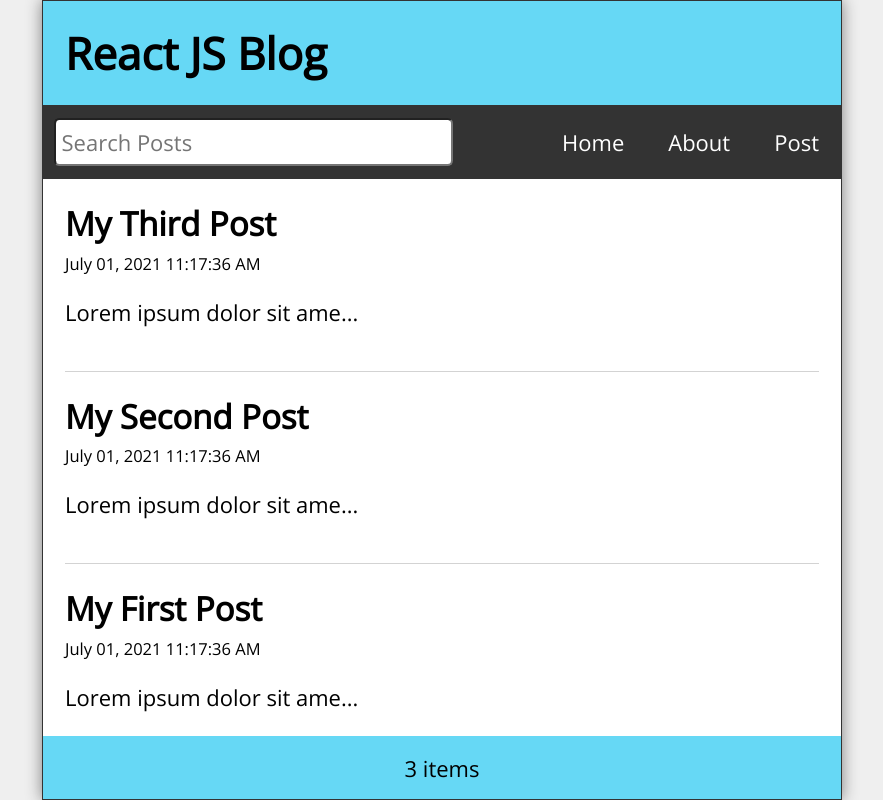
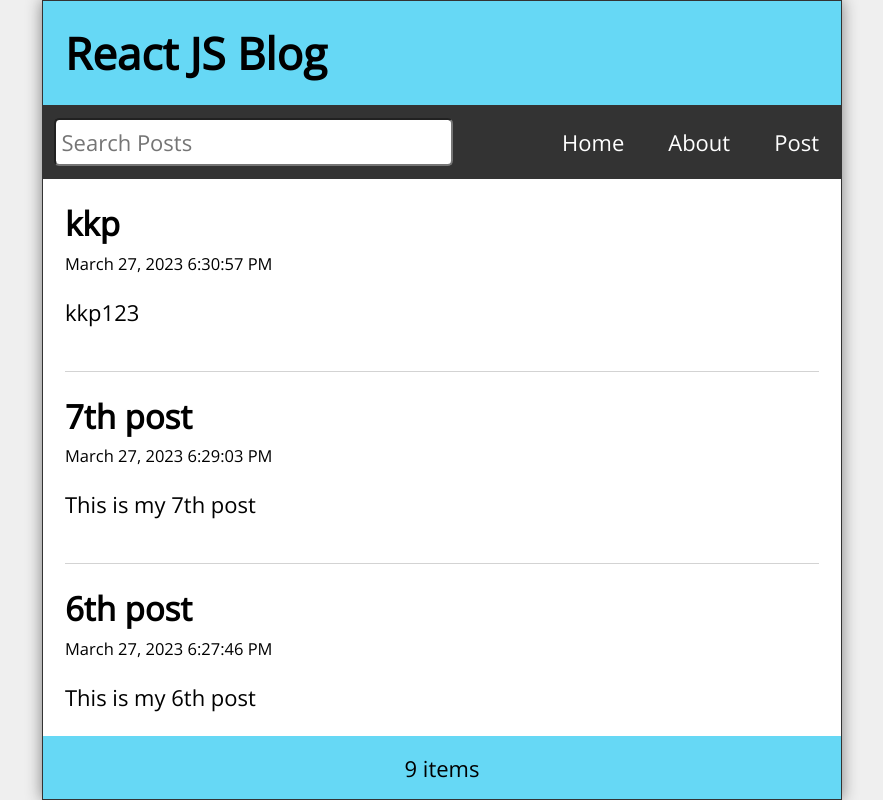
Before and after one commit to kpaccess/reactBlog-with-axios, a React (Vite) app: page / in a window 1280 px wide. Shown: the whole page, without its empty margins (198-1081 px from the left). Built offline with nearby package versions, Linux system fonts and the light colour scheme; data requests are answered from the project's data file.

Commit message:
using axios for CRUD operations

```diff
--- a/data/db.json
+++ b/data/db.json
@@ -22,6 +22,36 @@
       "id": 4,
       "title": "",
       "datetime": "March 27, 2023 3:10:03 PM"
+    },
+    {
+      "id": 5,
+      "title": "5th post",
+      "body": "This is my fifth post",
+      "datetime": "March 27, 2023 6:25:10 PM"
+    },
+    {
+      "id": 6,
+      "title": "sss",
+      "body": "sss",
+      "datetime": "March 27, 2023 6:27:18 PM"
+    },
+    {
+      "id": 7,
+      "title": "6th post",
+      "body": "This is my 6th post",
+      "datetime": "March 27, 2023 6:27:46 PM"
+    },
+    {
+      "id": 8,
+      "title": "7th post",
+      "body": "This is my 7th post",
+      "datetime": "March 27, 2023 6:29:03 PM"
+    },
+    {
+      "id": 9,
+      "title": "kkp",
+      "body": "kkp123",
+      "datetime": "March 27, 2023 6:30:57 PM"
     }
   ]
 }
--- a/src/App.jsx
+++ b/src/App.jsx
@@ -1,7 +1,7 @@
 import { Route, Routes, useNavigate } from 'react-router-dom';
 import { useState, useEffect } from 'react';
 import { format } from 'date-fns';
-import Api from './api/posts';
+import api from './api/posts';
 
 import Header from './components/Header';
 import Nav from './components/Nav';
@@ -13,26 +13,7 @@ import Footer from './components/Footer';
 import NewPost from './components/NewPost';
 
 const App = () => {
-  const [posts, setPosts] = useState([
-    {
-      id: 1,
-      title: 'My First Post',
-      datetime: 'July 01, 2021 11:17:36 AM',
-      body: 'Lorem ipsum dolor sit amet, consectetur',
-    },
-    {
-      id: 2,
-      title: 'My Second Post',
-      datetime: 'July 01, 2021 11:17:36 AM',
-      body: 'Lorem ipsum dolor sit amet, consectetur',
-    },
-    {
-      id: 3,
-      title: 'My Third Post',
-      datetime: 'July 01, 2021 11:17:36 AM',
-      body: 'Lorem ipsum dolor sit amet, consectetur',
-    },
-  ]);
+  const [posts, setPosts] = useState([]);
   const [search, setSearch] = useState('');
   const [searchResults, setSearchResults] = useState([]);
   const [postTitle, setPostTitle] = useState('');
@@ -43,23 +24,31 @@ const App = () => {
   useEffect(() => {
     const filteredResults = posts?.filter(
       (post) =>
-        post?.body.toLowerCase().includes(search.toLowerCase()) ||
-        post?.title.toLowerCase().includes(search.toLowerCase())
+        post?.body?.toLowerCase().includes(search.toLowerCase()) ||
+        post?.title?.toLowerCase().includes(search.toLowerCase())
     );
     setSearchResults(filteredResults.reverse());
   }, [posts, search]);
 
   useEffect(() => {
+    const fetchPosts = async () => {
       try {
-      const getData = async () => {
-        const response = await Api.get('/posts');
-        console.log(response.data);
-        // setPosts(response.data);
+        const response = await api.get('/posts');
+
+        setPosts(response.data);
+      } catch (err) {
+        if (err.response) {
+          // Not in the 200 response range
+          console.log(err.response.data);
+          console.log(err.response.status);
+          console.log(err.response.headers);
+        } else {
+          console.log(`Error: ${err.message}`);
+        }
+      }
     };
-      getData();
-    } catch (e) {
-      console.log(`Error: ${e.message}`);
-    }
+
+    fetchPosts();
   }, []);
 
   const handleDelete = (id) => {
@@ -68,7 +57,7 @@ const App = () => {
     navigate('/');
   };
 
-  const handleSubmit = (e) => {
+  const handleSubmit = async (e) => {
     e.preventDefault();
     const id = posts.length ? [posts.length - 1].id + 1 : 1;
     const datetime = format(new Date(), 'MMMM dd, yyyy pp');
@@ -78,11 +67,16 @@ const App = () => {
       body: postBody,
       datetime,
     };
-    const allPosts = [...posts, newPost];
+    try {
+      const response = await api.post('/posts', newPost);
+      const allPosts = [...posts, response.data];
       setPosts(allPosts);
       setPostBody('');
       setPostTitle('');
       navigate('/');
+    } catch (err) {
+      console.log(`Error: ${err.message}`);
+    }
   };
 
   return (
--- a/src/components/Post.jsx
+++ b/src/components/Post.jsx
@@ -3,13 +3,14 @@ import { Link } from 'react-router-dom';
 const Post = ({ post }) => {
   const { id, title, datetime, body } = post;
   return (
-    <article className="post">
+    <article className="post" key={id}>
       <Link to={`/post/${id}`}>
         <h2>{title}</h2>
         <p className="postDate">{datetime}</p>
       </Link>
       <p className="postBody">
-        {body.length <= 25 ? body : `${body.slice(0, 25)}...`}
+        {body}
+        {/* {body.length <= 25 ? body : `${body.slice(0, 25)}...`} */}
       </p>
     </article>
   );
```
Lines whose indentation alone changed are shown as unchanged.
